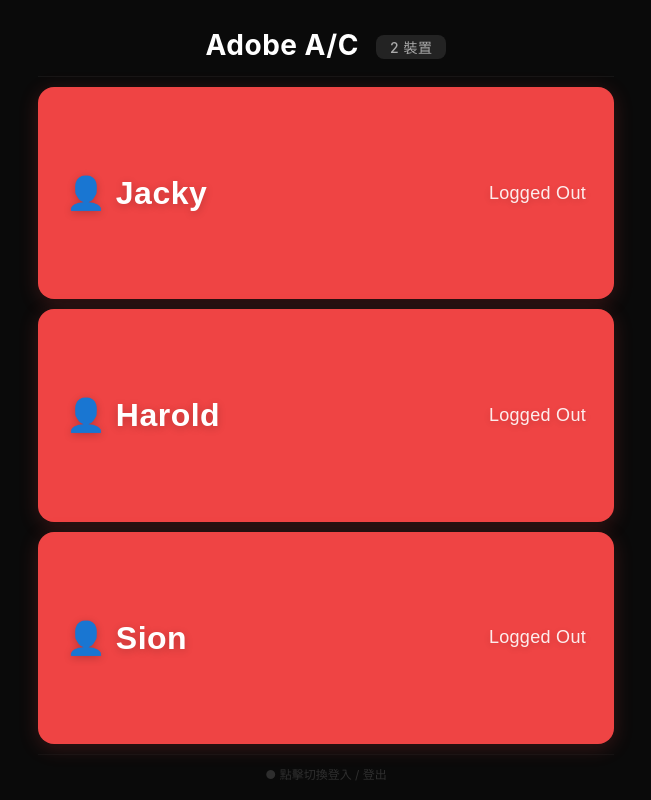
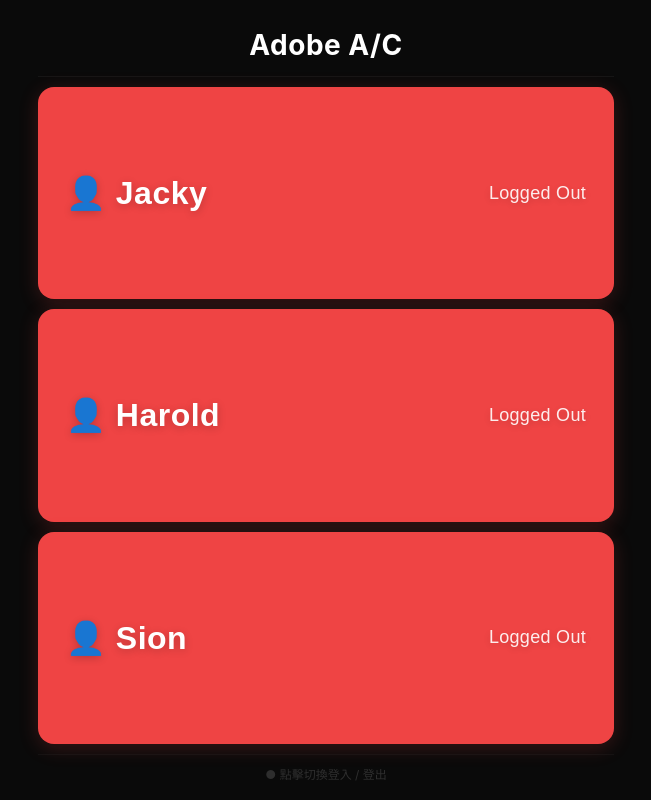
Before and after one commit to jackyleung37-hk/adobe, a plain HTML site: page index.html in a window 1280 px wide. Shown: the whole page, without its empty margins (314-965 px from the left). Drawn offline with Linux system fonts and the light colour scheme.

Commit message:
Update index.html

```diff
--- a/index.html
+++ b/index.html
@@ -224,7 +224,6 @@
         <!-- 大標題 -->
         <div class="title">
             Adobe A/C
-            <span>2 裝置</span>
         </div>
 
         <!-- 三個大按鈕 -->
```
